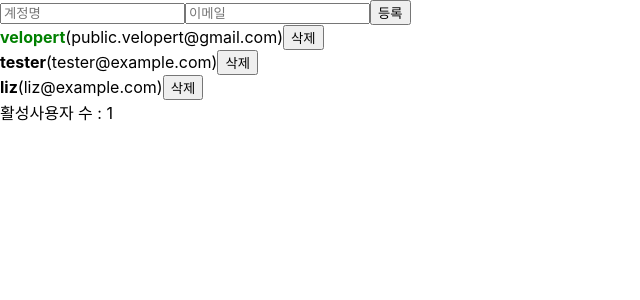
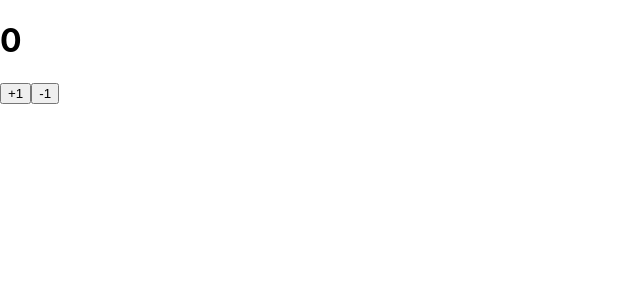
Before and after one commit to seolmiiin/learn-react, a React (Create React App) app: page / in a window 1280 px wide. Shown: the top 300 px of the page, without its empty margins (0-640 px from the left). Built offline with nearby package versions, Linux system fonts and the light colour scheme.

Commit message:
class_component_1_custom Method

```diff
--- a/src/Counter.js
+++ b/src/Counter.js
@@ -1,21 +1,58 @@
-import React, {useState} from 'react';
+import React, { Component, component } from 'react';
 
-function Counter(){
-  //이벤트 등록함수
-  let [number, setNumber] = useState(0)
-  let onIncrease = () => {
-     setNumber(prevNumber=>prevNumber+1);
+class Counter extends Component {
+  /*
+  클래스 내부에 종속된 함수를 "메서드" 라고 부릅니다.
+  클래스에서 커스텀 메서드를 만들게 될 때에는 보통 이름을 handle... 이라고 이름을 짓습니다
+  */
+  handleIncrease() {
+    console.log('increase');
   }
-  let onDecrease = () => {
-    setNumber(prevNumber=>prevNumber-1);
+  handleDecrease() {
+    console.log('decrease');
   }
-  return(
-    <div>
-      <h1>{number}</h1>
-      <button onClick={onIncrease}>+1</button>
-      <button onClick={onDecrease}>-1</button>
-    </div>
-  );
+  /*
+  우리가 추후 상태를 업데이트 할 때에는 이 메서드에서 this.setState 라는 함수를 사용해야 하는데요,
+  여기서 this 는 컴포넌트 인스턴스를 가르켜야 하는데,
+  현재 구현한 handleIncrease 와 handleDecrease에서는 this 를 조회하려고 하면
+  컴포넌트 인스턴스를 가르키지 않게 됩니다.
+
+  이렇게 되는 이유는,
+  우리가 만든 메서드들을 각 button 들의 이벤트로 등록하게 되는 과정에서
+  각 메서드와 컴포넌트 인스턴스의 관계가 끊겨버리기 때문입니다.
+
+이를 해결하기 위해서 할 수 있는 방법은 총 3가지 방법이 있습니다.
+
+첫번째는 클래스의 생성자 메서드 constructor 에서 bind 작업을 해주는 것 입니다.
+  */
+
+  render() {
+    return (
+      <div>
+        <h1>0</h1>
+        <button onClick={this.handleIncrease}>+1</button>
+        <button onClick={this.handleDecrease}>-1</button>
+      </div>
+    );
+  }
 }
 
+// function Counter(){
+//   //이벤트 등록함수
+//   let [number, setNumber] = useState(0)
+//   let onIncrease = () => {
+//      setNumber(prevNumber=>prevNumber+1);
+//   }
+//   let onDecrease = () => {
+//     setNumber(prevNumber=>prevNumber-1);
+//   }
+//   return(
+//     <div>
+//       <h1>{number}</h1>
+//       <button onClick={onIncrease}>+1</button>
+//       <button onClick={onDecrease}>-1</button>
+//     </div>
+//   );
+// }
+
 export default Counter;
--- a/src/index.js
+++ b/src/index.js
@@ -1,12 +1,13 @@
 import React from 'react';
 import ReactDOM from 'react-dom';
 import './index.css';
-import App from './App';
+// import App from './App';
 import reportWebVitals from './reportWebVitals';
+import Counter from './Counter';
 
 ReactDOM.render(
   <React.StrictMode>
-    <App />
+    <Counter />
   </React.StrictMode>,
   document.getElementById('root')
 );
```
